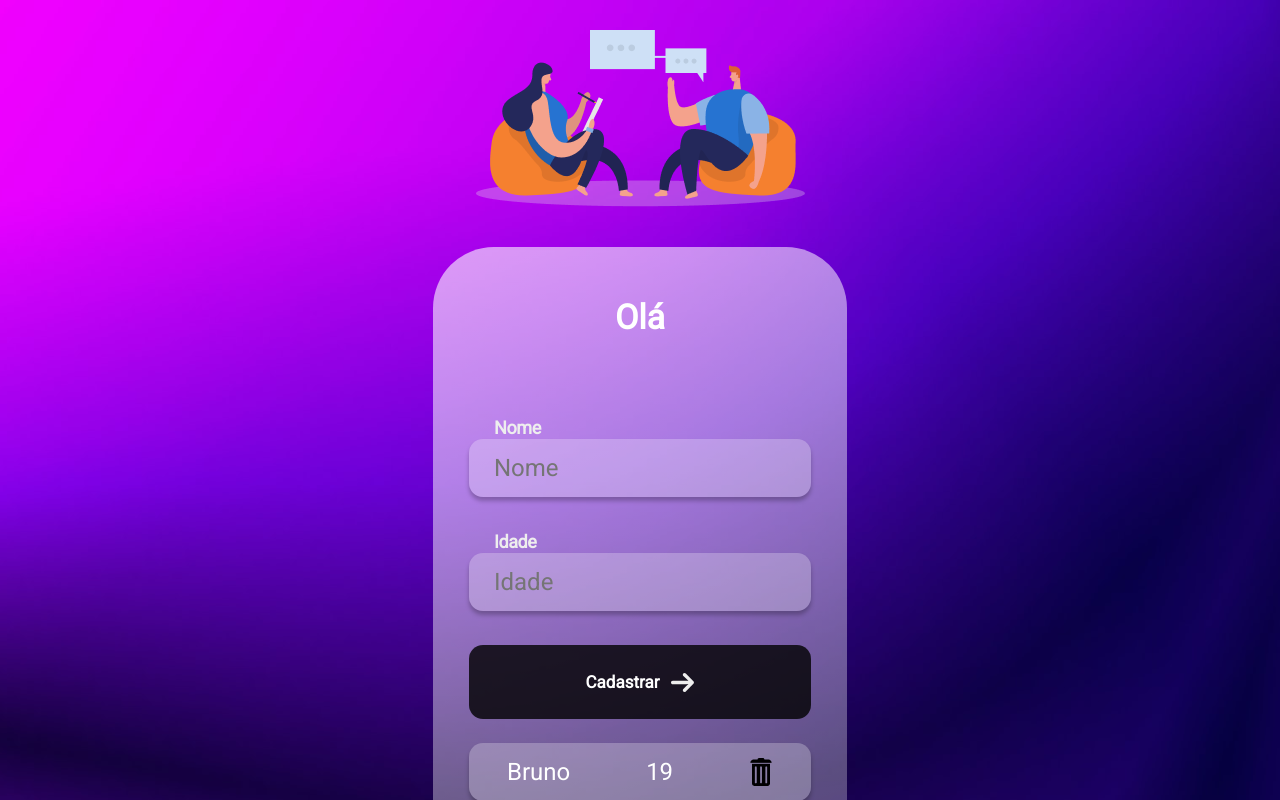
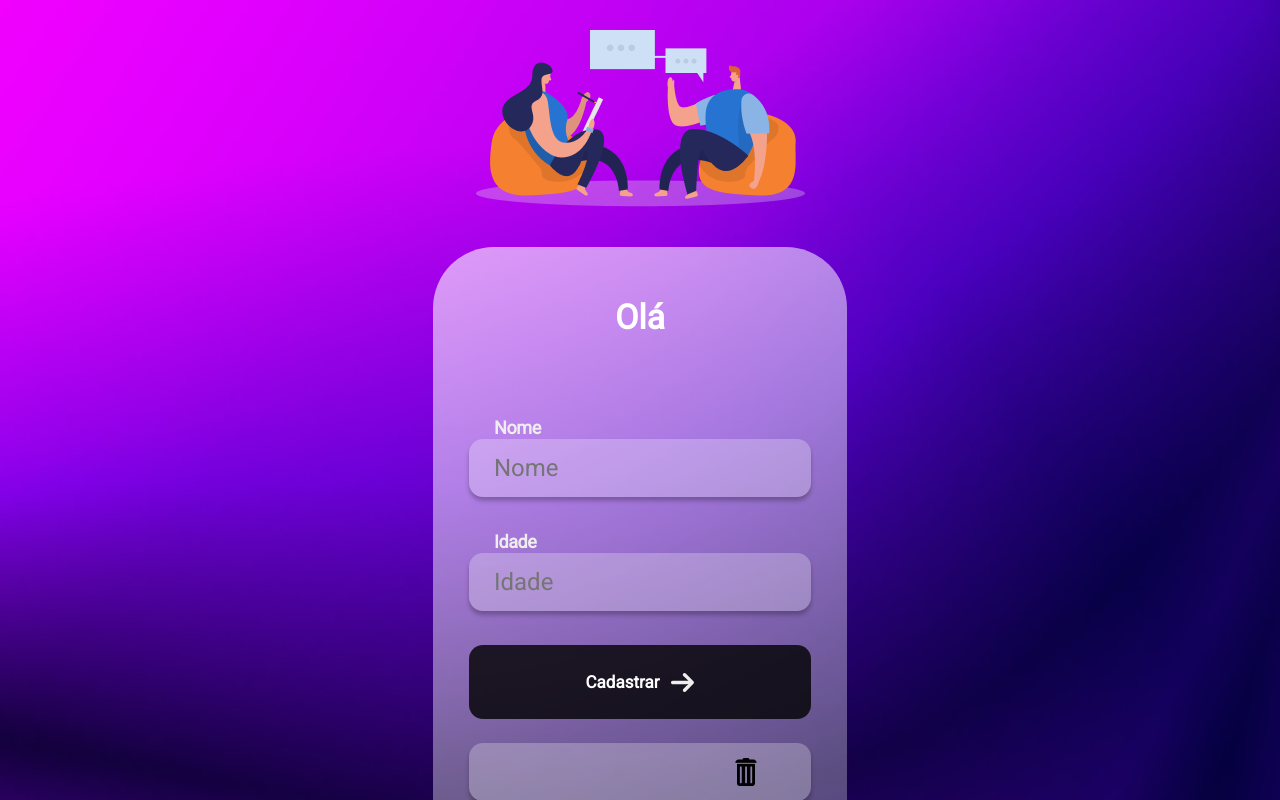
Before and after one commit to BrunoMSantos04/first-project-react, a React (Create React App) app: page / in a window 1280 px wide. Both pictures are taken after a click on the button "Cadastrar". Shown: the top 800 px of the page. Built offline with nearby package versions, Linux system fonts and the light colour scheme.

Commit message:
Utilizacao do recat rook (UseState e useRef)

```diff
--- a/src/App.js
+++ b/src/App.js
@@ -1,4 +1,4 @@
-import React, {useState} from "react";
+import React, {useState, useRef} from "react";
 import Consulting from './assets/Consulting.png'
 import arrow from './assets/arrowRight.svg'
 import trash from './assets/bin.png'
@@ -17,22 +17,31 @@ import {
 //JSX
 function App() {
   const [users, setUsers] = useState([])
+  const inputName = useRef()
+  const inputAge = useRef()
+
 
 function addNewUser() {
-  setUsers([{id: Math.random(), name:"Bruno", age: 19}])
+  setUsers([...users,{id: Math.random(), name: inputName.current.value, age: inputAge.current.value}])
+
+}
+
+function deleteUser (userId) {
+    const newUsers = users.filter(user => user.id !== userId)
+    setUsers(newUsers)
 }
 
 return (
   <Container>
-      <Img alt="logo-imagem" src={Consulting} />
+      <Img alt="logo-img" src={Consulting} />
       <Itens>
         <H1>Olá</H1>
 
         <LabelInput>Nome</LabelInput>
-        <Input placeholder="Nome" />
+        <Input ref={inputName} placeholder="Nome" />
 
         <LabelInput>Idade</LabelInput>
-        <Input placeholder="Idade" />
+        <Input ref={inputAge} placeholder="Idade" />
 
         <Button onClick={addNewUser} >
           Cadastrar <img alt="Arrow" src={arrow}/>
@@ -41,8 +50,13 @@ return (
         <ul>
           {users.map((user) => (
             <User key={user.id}>
+
              <p> {user.name}</p><p>{user.age}</p>
-             <button> <img alt="trashbin" src={trash} /> </button>
+
+             <button onClick={() => deleteUser(user.id)} >
+              <img alt="trashbin" src={trash} />
+            </button>
+
             </User>
           ))}
         </ul>
```
